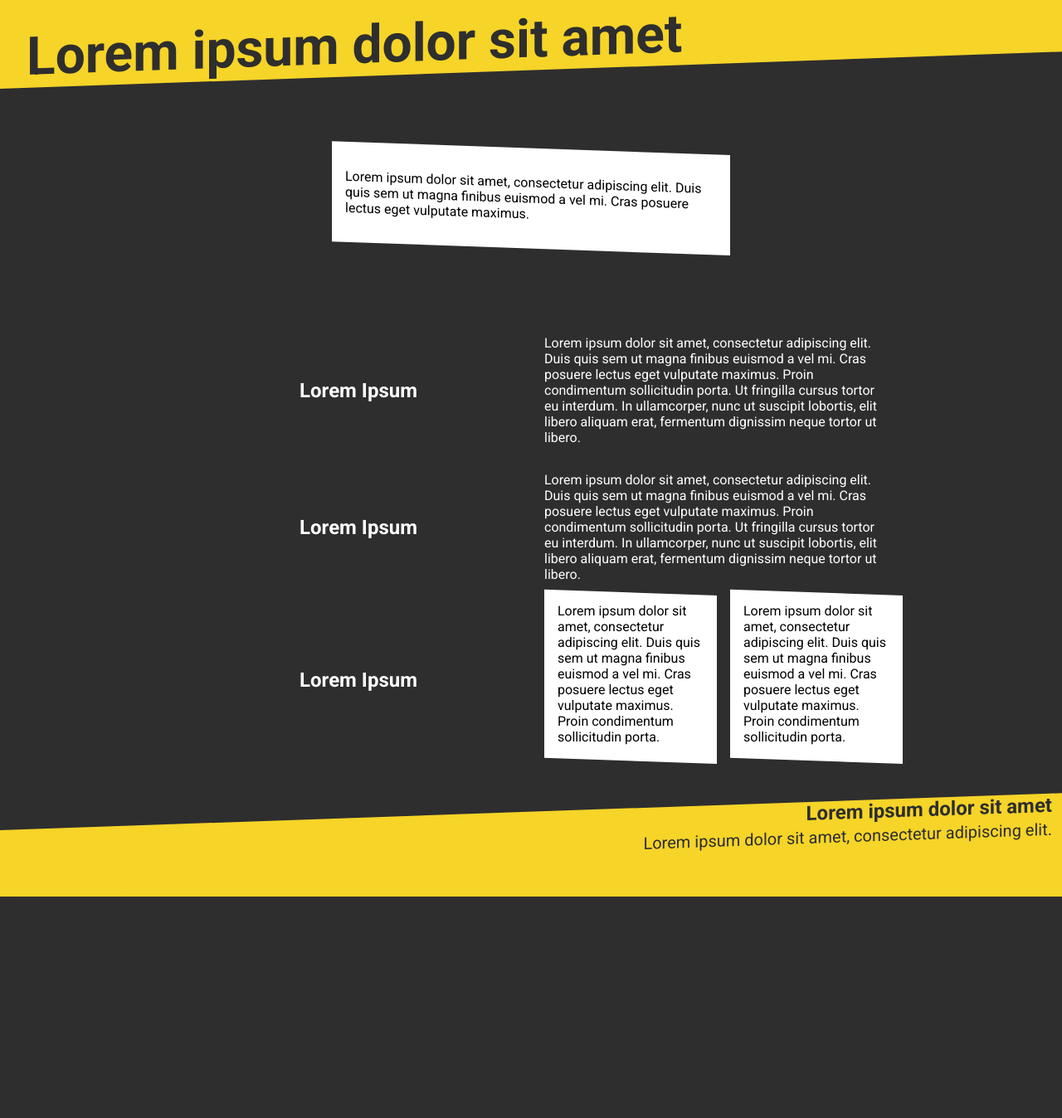
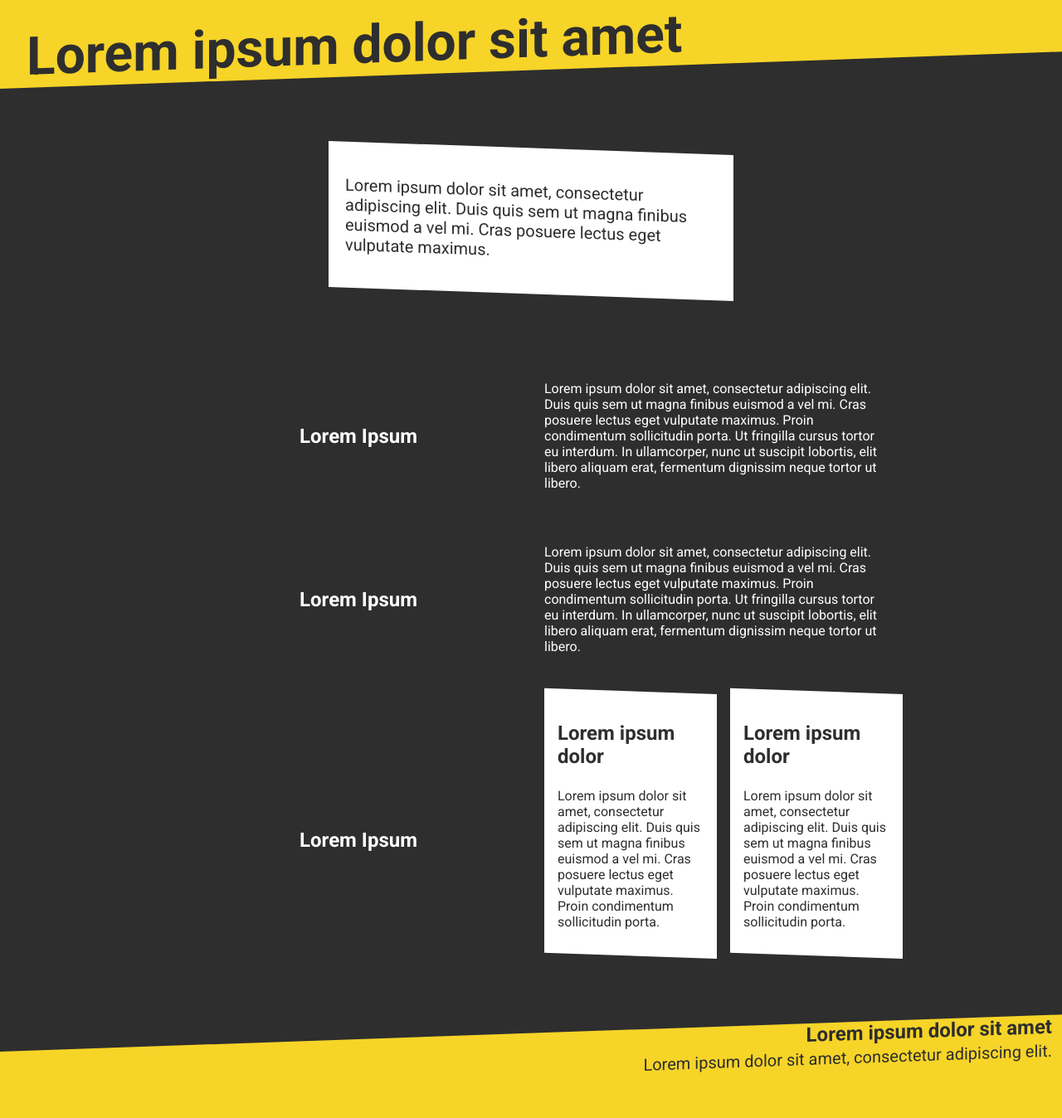
Before and after one commit to gustapinto/gustapinto.github.io, a Jekyll site: the page built from _pages/main.html, in a window 1280 px wide. Shown: the whole page at 83% size. Built offline with Jekyll 4.4.1, drawn with Linux system fonts in a browser that asks for light colours; before the commit the page ends 1081 px from its top, so only the background shows below that.

Commit message:
Fix and improve mobile layout

```diff
--- a/_pages/main.html
+++ b/_pages/main.html
@@ -32,17 +32,21 @@
     </h1>
     <div class="grid-item">
       <div class="grid">
-        <div class="card">
+        <div class="card-clickable">
+          <h3 class="card-title">
+            Lorem ipsum dolor
+          </h3>
           <span class="card-text">
             Lorem ipsum dolor sit amet, consectetur adipiscing elit. Duis quis sem ut magna finibus euismod a vel mi. Cras posuere lectus eget vulputate maximus. Proin condimentum sollicitudin porta.
           </span>
         </div>
-        <div class="card-container">
-          <div class="card">
-            <span class="card-text">
-              Lorem ipsum dolor sit amet, consectetur adipiscing elit. Duis quis sem ut magna finibus euismod a vel mi. Cras posuere lectus eget vulputate maximus. Proin condimentum sollicitudin porta.
-            </span>
-          </div>
+        <div class="card-clickable">
+          <h3 class="card-title">
+            Lorem ipsum dolor
+          </h3>
+          <span class="card-text">
+            Lorem ipsum dolor sit amet, consectetur adipiscing elit. Duis quis sem ut magna finibus euismod a vel mi. Cras posuere lectus eget  vulputate maximus. Proin condimentum sollicitudin porta.
+          </span>
         </div>
       </div>
     </div>
--- a/assets/css/main.sass
+++ b/assets/css/main.sass
@@ -10,6 +10,7 @@
 $inclination: 2deg
 $m-large: 5em
 $m-medium: 2em
+$m-small: 0.75em
 $pd-extra-small: 0.25em
 $pd-medium: 1em
 $pd-small: 0.5em
@@ -23,17 +24,34 @@
 .card
   @extend .dg-positive
   background-color: #fff
-  color: #000
+  color: $color-secondary
   padding: $pd-medium
 
-.card-text
-  @extend .dg-negative
-  display: block
+  .card-text
+    @extend .dg-negative
+    margin-top: $m-small
+    margin-bottom: $m-small
+    display: block
+
+  .card-title
+    @extend .dg-negative
+    font-size: $fnt-medium
+    font-weight: bold
+
+.card-clickable
+  @extend .card
+
+  &:hover
+    background-color: $color-secondary
+    box-shadow: 4px 6px $color-primary
+    color: #fff
+    cursor: pointer
 
 .card-openning
   @extend .card
   width: 35vw
   margin: auto
+  font-size: 1.25rem
 
 .container
   margin-bottom: $m-large
@@ -44,6 +62,9 @@
 
 .content
   margin-top: $m-large
+
+  .grid
+    margin-bottom: $m-medium
 
 .dg-negative
   transform-origin: left
@@ -106,6 +127,7 @@
     width: 90vw
 
   .grid
+    grid-gap: 0.1em
     grid-template-columns: auto
 
   .header
```
